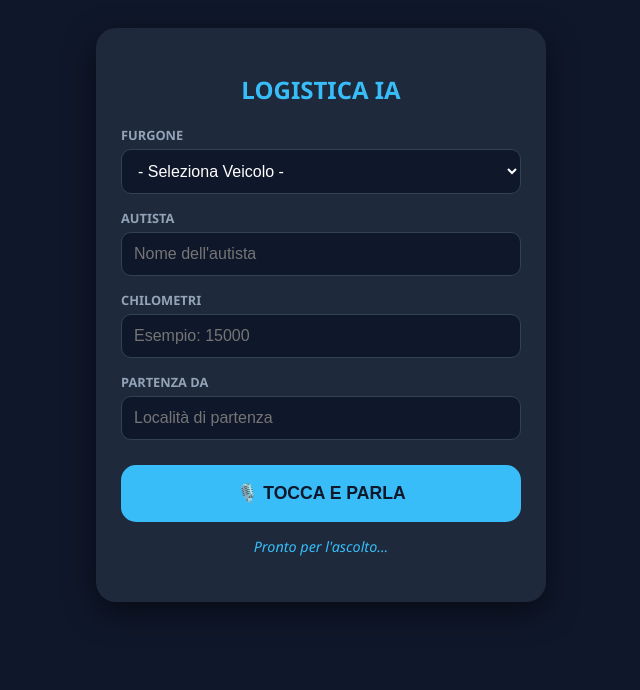
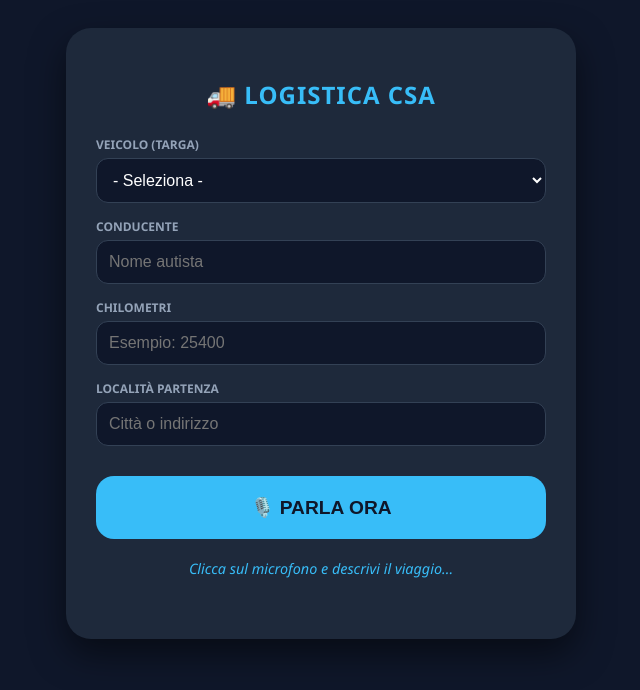
Before and after one commit to valerio121291/furgoni-uscite, a Flask app: page / in a window 1280 px wide. Shown: the top 690 px of the page, without its empty margins (319-959 px from the left). Run offline with Flask 3, Linux system fonts and the light colour scheme.

Commit message:
Update form.html

```diff
--- a/templates/form.html
+++ b/templates/form.html
@@ -3,44 +3,44 @@
 <head>
     <meta charset="UTF-8">
     <meta name="viewport" content="width=device-width, initial-scale=1.0">
-    <title>Logistica Vocale IA</title>
+    <title>Logistica IA - Dashboard Vocale</title>
     <style>
         body { font-family: 'Segoe UI', sans-serif; background: #0f172a; color: white; padding: 20px; display: flex; justify-content: center; }
-        .box { width: 100%; max-width: 400px; background: #1e293b; padding: 25px; border-radius: 20px; box-shadow: 0 10px 30px rgba(0,0,0,0.5); }
-        h2 { text-align: center; color: #38bdf8; margin-bottom: 20px; }
-        label { display: block; margin-top: 15px; color: #94a3b8; font-size: 0.8rem; font-weight: bold; text-transform: uppercase; }
-        input, select { width: 100%; padding: 12px; margin-top: 5px; border-radius: 10px; border: 1px solid #334155; background: #0f172a; color: white; box-sizing: border-box; font-size: 1rem; }
-        input:focus, select:focus { border-color: #38bdf8; outline: none; }
-        .mic-btn { background: #38bdf8; color: #0f172a; padding: 18px; width: 100%; border: none; border-radius: 15px; cursor: pointer; font-weight: 900; font-size: 1.1rem; margin-top: 25px; text-transform: uppercase; transition: 0.3s; }
+        .box { width: 100%; max-width: 450px; background: #1e293b; padding: 30px; border-radius: 25px; box-shadow: 0 15px 35px rgba(0,0,0,0.5); }
+        h2 { text-align: center; color: #38bdf8; margin-bottom: 25px; text-transform: uppercase; letter-spacing: 1px; }
+        label { display: block; margin-top: 15px; color: #94a3b8; font-size: 0.75rem; font-weight: bold; text-transform: uppercase; }
+        input, select { width: 100%; padding: 12px; margin-top: 5px; border-radius: 12px; border: 1px solid #334155; background: #0f172a; color: white; box-sizing: border-box; font-size: 1rem; transition: 0.3s; }
+        input:focus { border-color: #38bdf8; outline: none; box-shadow: 0 0 8px rgba(56, 189, 248, 0.3); }
+        .mic-btn { background: #38bdf8; color: #0f172a; padding: 20px; width: 100%; border: none; border-radius: 18px; cursor: pointer; font-weight: 900; font-size: 1.2rem; margin-top: 30px; text-transform: uppercase; transition: 0.3s; }
         .mic-btn.recording { background: #ef4444; animation: pulse 1.5s infinite; }
-        #status { margin-top: 15px; color: #38bdf8; font-size: 0.9rem; text-align: center; min-height: 40px; font-style: italic; }
+        #status { margin-top: 20px; color: #38bdf8; font-size: 0.9rem; text-align: center; min-height: 50px; font-style: italic; line-height: 1.4; }
         @keyframes pulse { 0% { opacity: 1; } 50% { opacity: 0.6; } 100% { opacity: 1; } }
     </style>
 </head>
 <body>
 
 <div class="box">
-    <h2>LOGISTICA IA</h2>
+    <h2>🚚 Logistica CSA</h2>
 
-    <label>Furgone</label>
+    <label>Veicolo (Targa)</label>
     <select id="targa_select">
-        <option value="">- Seleziona Veicolo -</option>
+        <option value="">- Seleziona -</option>
         <option value="GA087CH">Piccolo (GA087CH)</option>
         <option value="GX942TS">Medio (GX942TS)</option>
         <option value="GG862HC">Grande (GG862HC)</option>
     </select>
 
-    <label>Autista</label>
-    <input type="text" id="autista_input" placeholder="Nome dell'autista">
+    <label>Conducente</label>
+    <input type="text" id="autista_input" placeholder="Nome autista">
 
     <label>Chilometri</label>
-    <input type="number" id="km_input" placeholder="Esempio: 15000">
+    <input type="number" id="km_input" placeholder="Esempio: 25400">
 
-    <label>Partenza da</label>
-    <input type="text" id="partenza_input" placeholder="Località di partenza">
+    <label>Località Partenza</label>
+    <input type="text" id="partenza_input" placeholder="Città o indirizzo">
 
-    <button class="mic-btn" id="micBtn">🎙️ Tocca e Parla</button>
-    <div id="status">Pronto per l'ascolto...</div>
+    <button class="mic-btn" id="micBtn">🎙️ Parla ora</button>
+    <div id="status">Clicca sul microfono e descrivi il viaggio...</div>
 </div>
 
 <script>
@@ -50,21 +50,24 @@
     if ('webkitSpeechRecognition' in window) {
         const recognition = new webkitSpeechRecognition();
         recognition.lang = 'it-IT';
-        recognition.interimResults = true; // Ti permette di vedere cosa capisce mentre parli
+        recognition.interimResults = true;
 
         micBtn.onclick = () => {
             recognition.start();
             micBtn.classList.add('recording');
-            status.innerText = "Ti sto ascoltando...";
+            status.innerText = "Ti ascolto...";
         };
 
         recognition.onresult = (event) => {
-            let transcript = event.results[0][0].transcript;
-            status.innerText = "Capito: " + transcript;
+            let transcript = "";
+            for (let i = event.resultIndex; i < event.results.length; i++) {
+                transcript += event.results[i][0].transcript;
+            }
+            status.innerText = transcript;
 
-            if (event.results[0].isFinal) {
+            if (event.results[event.results.length - 1].isFinal) {
                 micBtn.classList.remove('recording');
-                status.innerText = "Analisi dati con Perplexity...";
+                status.innerText = "🔄 Analisi con IA in corso...";
 
                 fetch('/elabora_voce', {
                     method: 'POST',
@@ -75,44 +78,36 @@
                 .then(data => {
                     console.log("Dati ricevuti:", data);
 
-                    // 1. Compilazione Targa
-                    if (data.targa) {
-                        document.getElementById('targa_select').value = data.targa;
+                    // Compilazione Targa
+                    if (data.targa) document.getElementById('targa_select').value = data.targa;
+
+                    // Compilazione Autista
+                    if (data.autista) document.getElementById('autista_input').value = data.autista;
+
+                    // Compilazione KM (Pulizia forzata dei numeri)
+                    if (data.km) {
+                        const kmVal = data.km.toString().replace(/\D/g, "");
+                        document.getElementById('km_input').value = kmVal;
                     }
 
-                    // 2. Compilazione Autista
-                    if (data.autista) {
-                        document.getElementById('autista_input').value = data.autista;
-                    }
+                    // Compilazione Partenza
+                    if (data.partenza) document.getElementById('partenza_input').value = data.partenza;
 
-                    // 3. Compilazione KM (pulizia da testo e simboli)
-                    if (data.km) {
-                        const soloNumeri = data.km.toString().replace(/\D/g, "");
-                        document.getElementById('km_input').value = soloNumeri;
-                    }
-
-                    // 4. Compilazione Partenza
-                    if (data.partenza) {
-                        document.getElementById('partenza_input').value = data.partenza;
-                    }
-
-                    status.innerText = "✅ Campi compilati correttamente!";
+                    status.innerText = "✅ Campi compilati!";
                 })
                 .catch(err => {
-                    status.innerText = "❌ Errore di comunicazione con il server.";
-                    console.error("Errore Fetch:", err);
-                    micBtn.classList.remove('recording');
+                    status.innerText = "❌ Errore durante l'analisi.";
+                    console.error(err);
                 });
             }
         };
 
-        recognition.onerror = (event) => {
+        recognition.onerror = () => {
             micBtn.classList.remove('recording');
-            status.innerText = "Errore microfono: " + event.error;
+            status.innerText = "❌ Errore microfono.";
         };
-
     } else {
-        status.innerText = "Browser non supportato. Usa Chrome o Safari.";
+        status.innerText = "Browser non supportato (Usa Chrome).";
     }
 </script>
 
```
